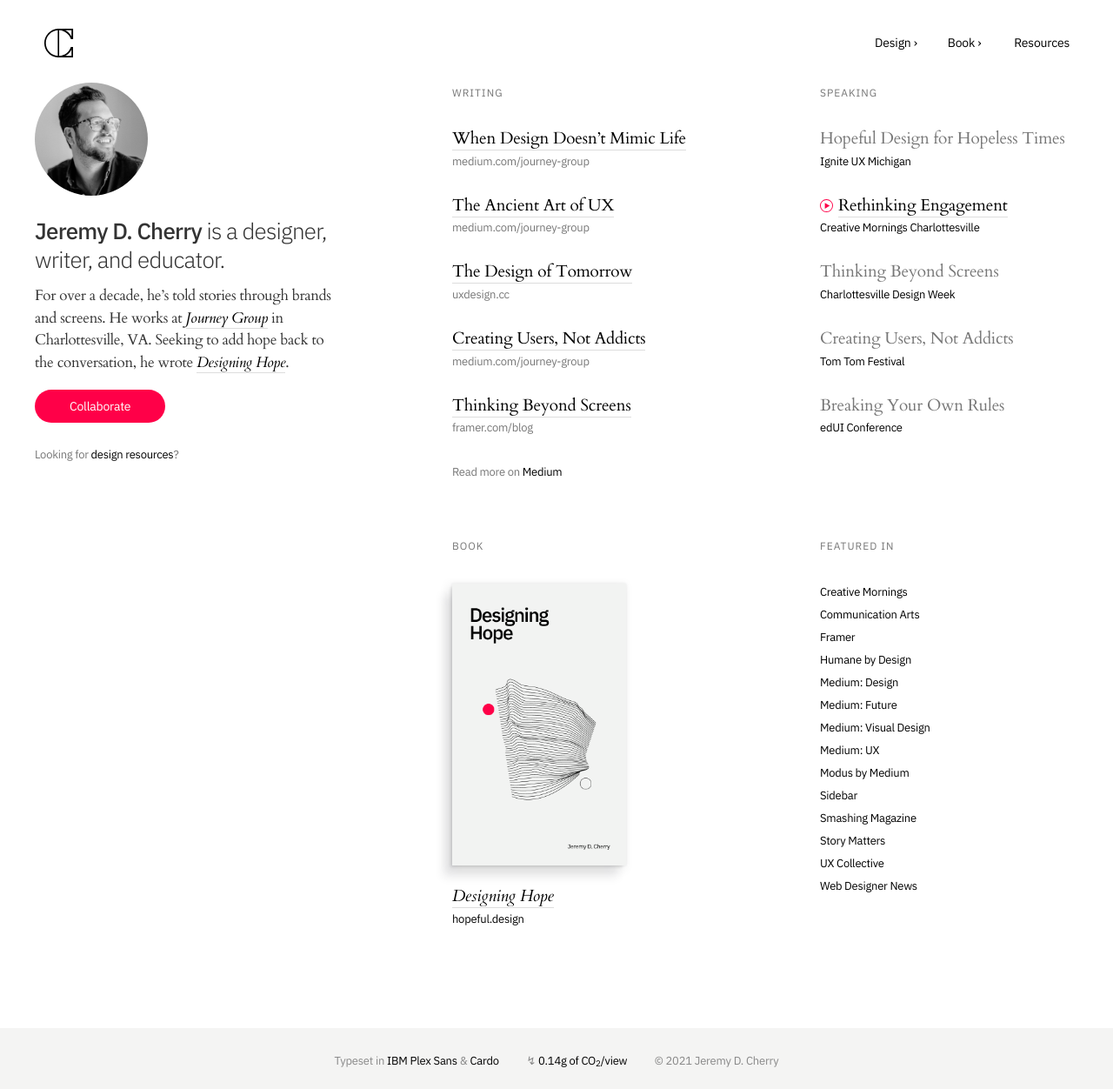
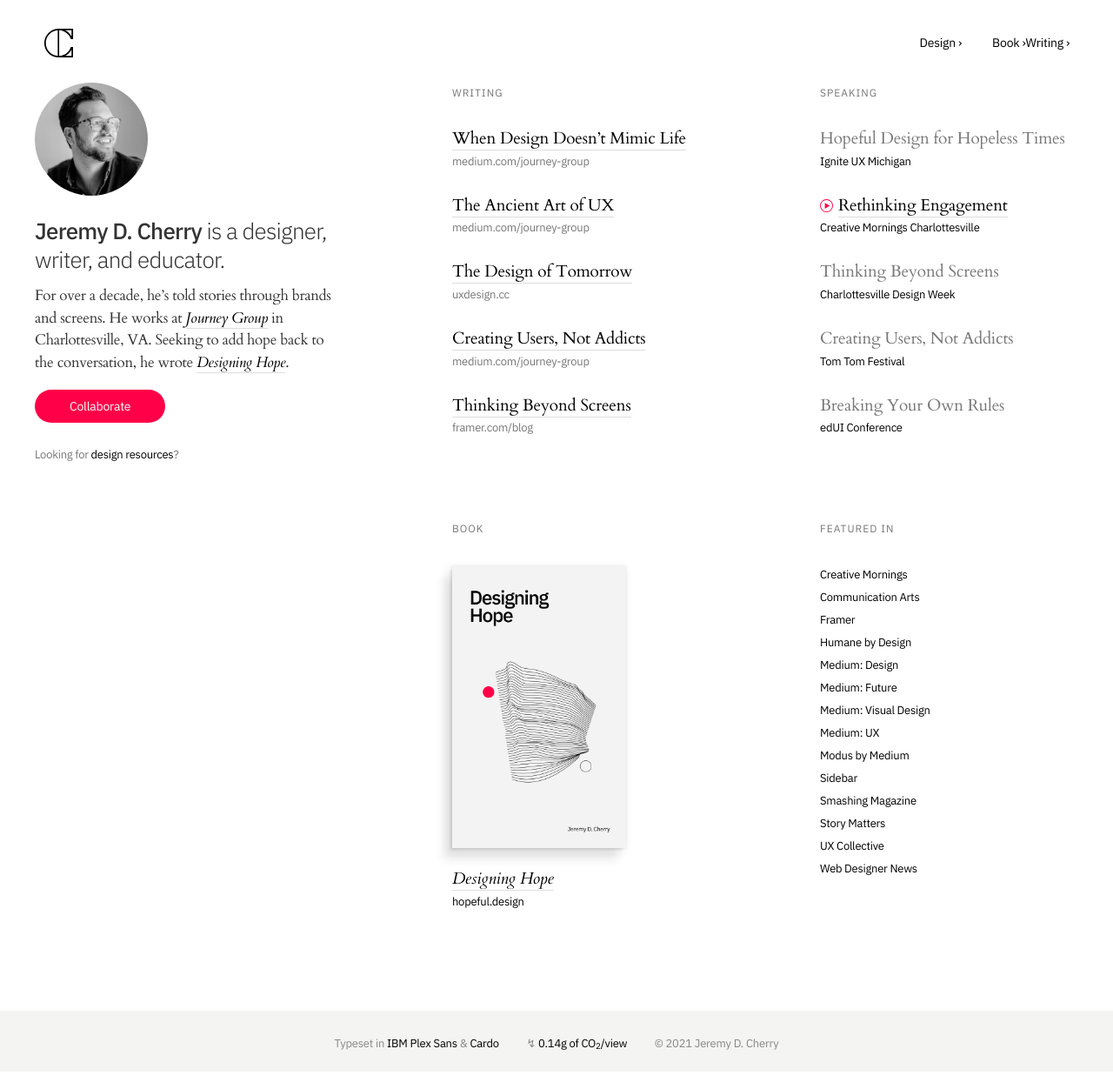
Before and after one commit to jeremydcherry/jeremydcherry.github.io, a Jekyll site: the page built from index.md, in a window 1280 px wide. Shown: the whole page at 87% size. Built offline with Jekyll 4.4.1, drawn with Linux system fonts in a browser that asks for light colours.

Commit message:
Home and Nav updates

```diff
--- a/_includes/nav.html
+++ b/_includes/nav.html
@@ -4,12 +4,7 @@
 			<a href="/" class="home-link"><img src="/images/icon_jdc.svg" class="mark"></a>
 		</div>
 		<div class="column nav-right">
-	    	<a href="https://dribbble.com/jeremydcherry" class="first">Design &rsaquo;</a><a href="https://hopeful.design" class="nav">Book &rsaquo;</a>
-	    	{% if page.permalink == "/resources" %}
-	    	<span class="nav-active">Resources</span>
-	    	{% else %}
-	    	<a href="/resources" class="nav">Resources</a>
-	    	{% endif %}
+	    	<a href="https://dribbble.com/jeremydcherry" class="first">Design &rsaquo;</a><a href="https://hopeful.design" class="nav">Book &rsaquo;</a><a href="https://medium.com/@jeremydcherry" class="first">Writing &rsaquo;</a>
 	  	</div>
 	</div>
 </header>
--- a/index.md
+++ b/index.md
@@ -40,9 +40,6 @@
 	<!-- Essay 5 -->
 	<h2><a href="https://www.framer.com/blog/posts/thinking-beyond-screens/" class="title">Thinking Beyond Screens</a></h2>
 	<h4>framer.com/blog</h4>
-	<br/>
-	<!-- Read More -->
-	<h4>Read more on <a href="https://medium.com/@jeremydcherry" class="event">Medium</a></h4>
   </div>
   <!-- Events-->
   <div class="column-third col-third-3">
```
